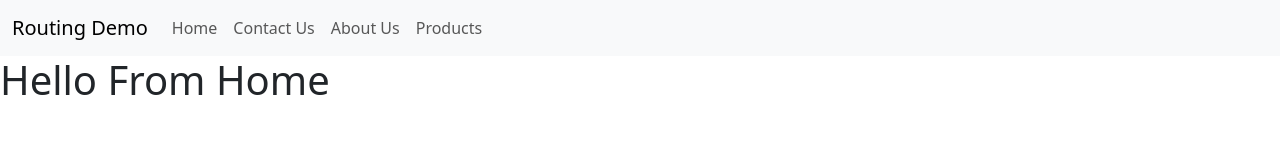
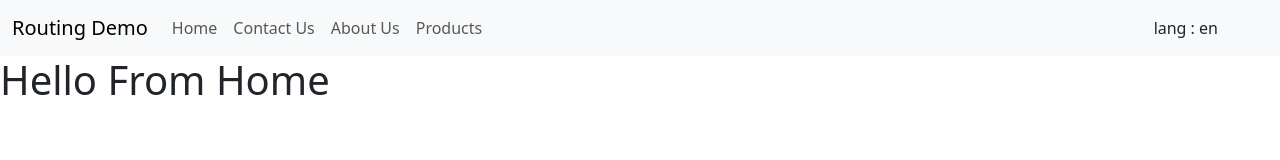
Before and after one commit to mohammedabdelaleem/React---From-End-Of-Lec2---map-list-looping, a React (Create React App) app: page / in a window 1280 px wide. Shown: the top 160 px of the page. Built offline with nearby package versions, Linux system fonts and the light colour scheme.

Commit message:
read from store

```diff
--- a/src/Header/Header.js
+++ b/src/Header/Header.js
@@ -1,7 +1,11 @@
+import { useSelector } from "react-redux";
 import {Link} from "react-router-dom";
 
 
 export default function Header() {
+
+ let language = useSelector((state)=>state.lang)
+
 
   return (
     <>
@@ -26,6 +30,7 @@ export default function Header() {
           <Link className="nav-link" to="/Products">Products</Link>
         </li>
       </ul>
+      <div style={{float:"right", marginRight:"50px"}}>lang : {language}</div>
     </div>
   </div>
 </nav>
```
